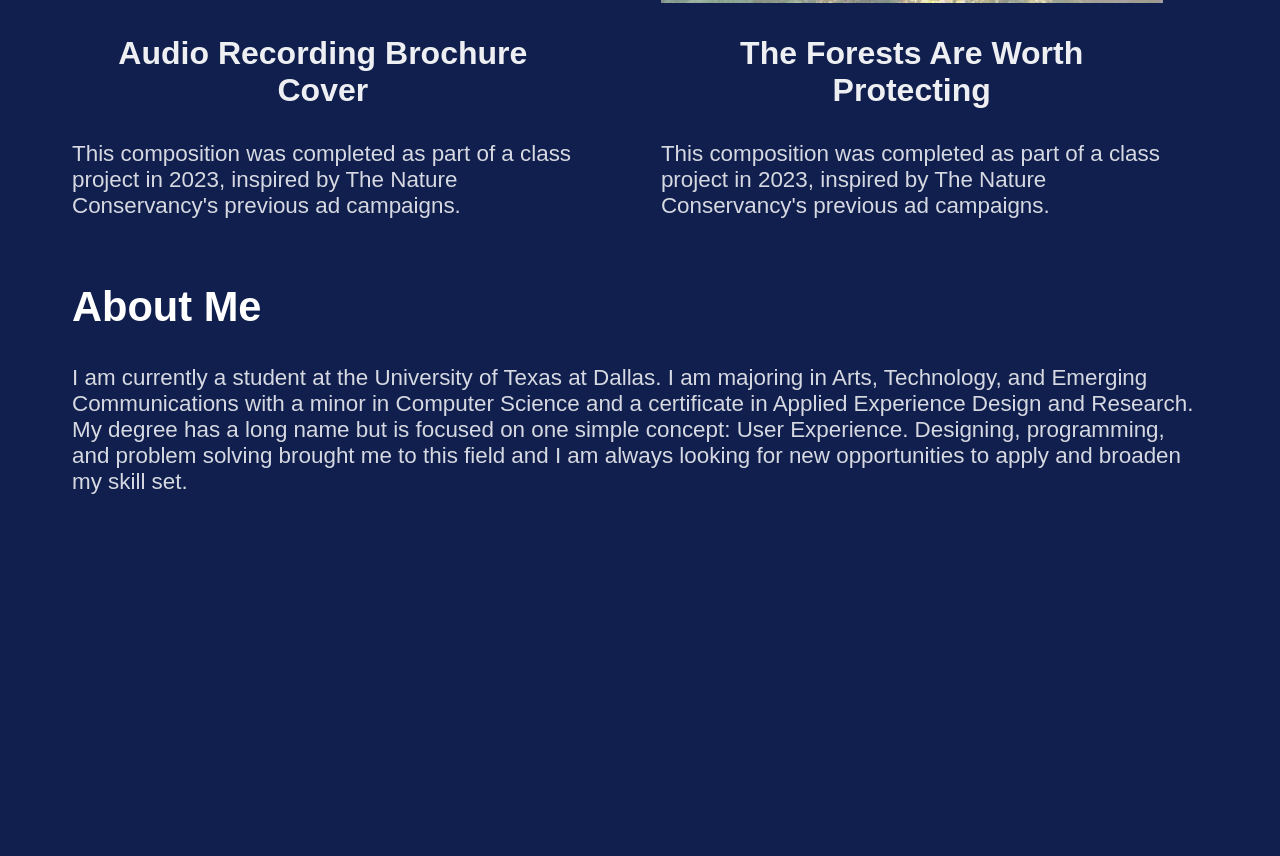
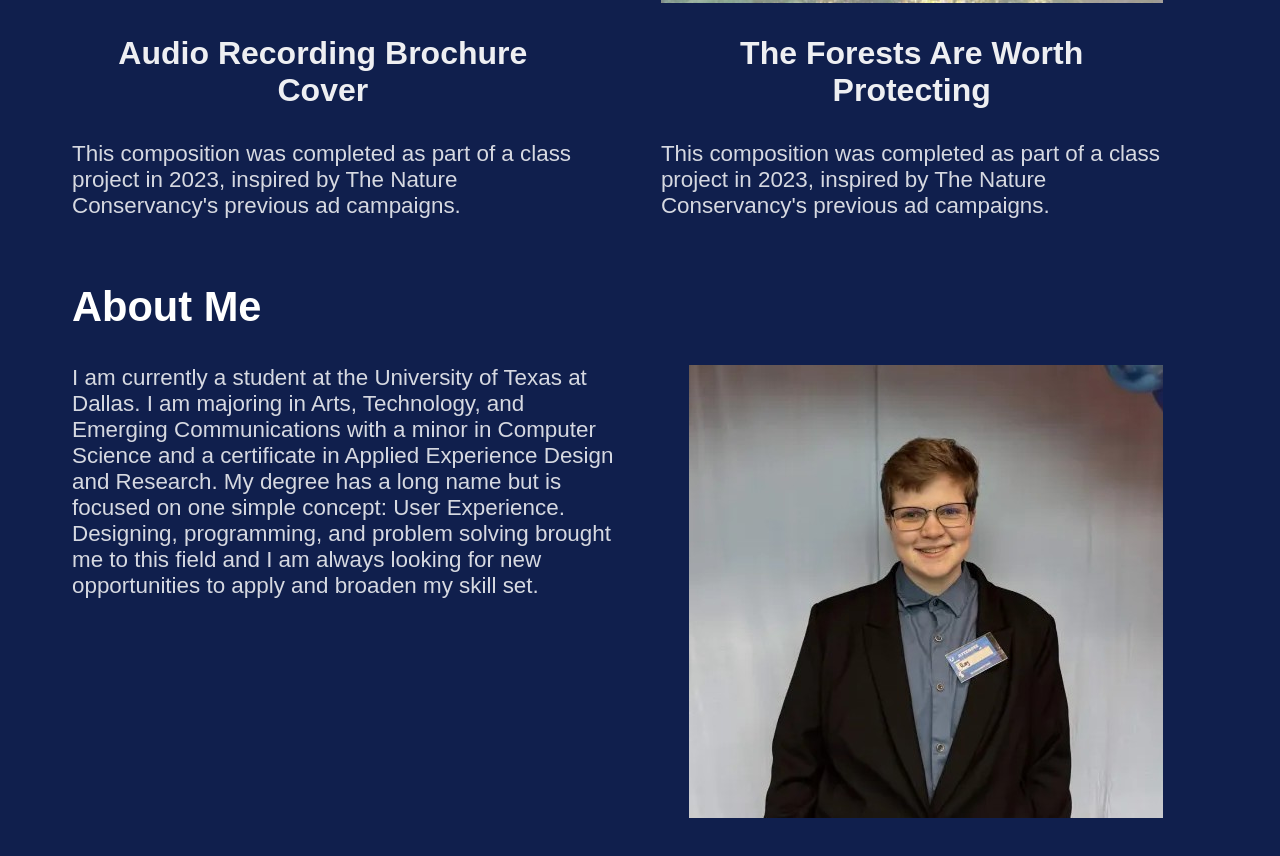
Before and after one commit to rayStettler/ray-stettler-profile, a plain HTML site: page index.html in a window 1280 px wide. Shown: the part 3390-4246 px from the top of the page. Before the commit the page ends 3929 px from the top, so only its background shows below. Drawn offline with Linux system fonts and the light colour scheme.

Commit message:
added picture of me

```diff
--- a/index.html
+++ b/index.html
@@ -94,7 +94,6 @@
                 </h3>
             </div>
 
-
         </div>
 
         <h2 id="graphicDesigns" style="margin-top: 5vw;">Graphic Designs</h2>
@@ -124,7 +123,6 @@
             </div>
         </div>
 
-
         <div class="designsContainer">
             <div class="graphicDesignImg">
                 <img src="assets/img/audioTechnologiesPamphletCover.png" alt="Audio Recording Brochure Cover">
@@ -150,16 +148,22 @@
             </div>
         </div>
 
-
-        <h2 id="aboutMe" style="margin-top: 4rem;">About Me</h2>
-        <p1>I am currently a student at the University of Texas at Dallas. I am majoring in
-            Arts, Technology, and Emerging Communications with a minor in Computer Science
-            and a certificate in Applied Experience Design and Research. My degree has a long
-            name but is focused on one simple concept: User Experience. Designing, programming,
-            and problem solving brought me to this field and  I am always looking for new
-            opportunities to apply and broaden my skill set. </p1>
+        <h2 id="aboutMe" style="margin-top: 4rem; ">About Me</h2>
+        <div class="appPrototype">
+            <div class="prototypeText">
+                <p1>I am currently a student at the University of Texas at Dallas. I am majoring
+                    in Arts, Technology, and Emerging Communications with a minor in Computer
+                    Science and a certificate in Applied Experience Design and Research. My degree
+                    has a long name but is focused on one simple concept: User Experience.
+                    Designing, programming, and problem solving brought me to this field and
+                    I am always looking for new opportunities to apply and broaden my skill set.
+                </p1>
+            </div>
+            <img src="assets/img/picture-of-me.jpg" alt="Picutre of Ray Stettler">
 
         </div>
+
+
 
     <br><br>
 
```
Also changed, not shown: assets/img/picture-of-me.jpg (added).
